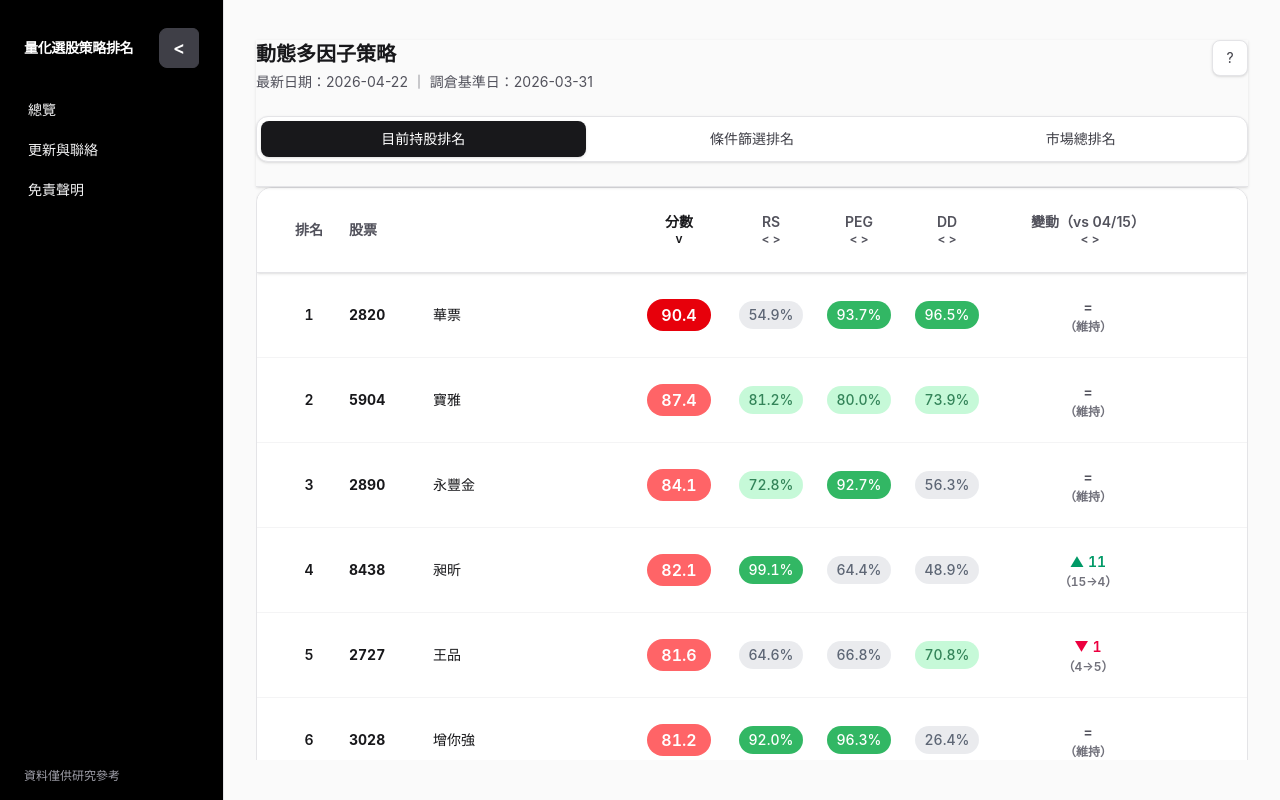
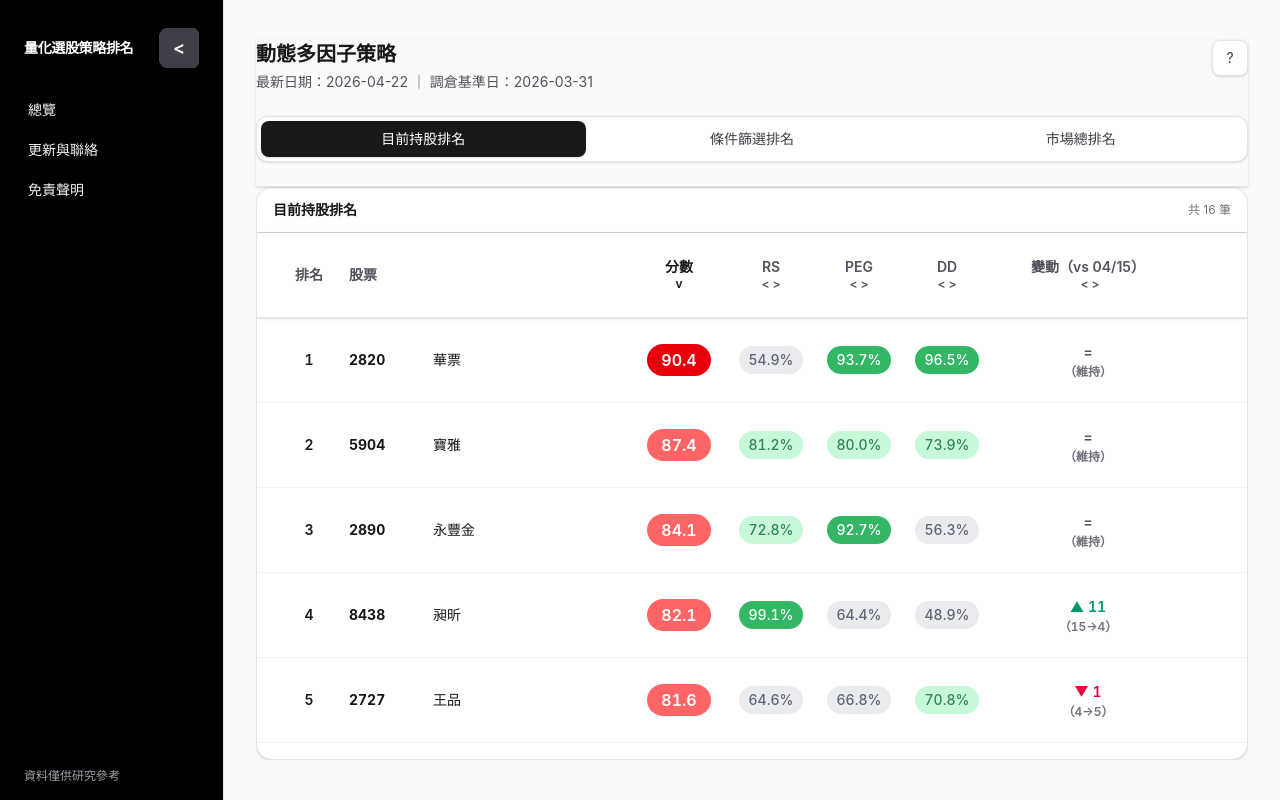
Before and after one commit to amu-0713/my-stock-rank, a React (Vite) app: page /strategy/1 in a window 1280 px wide. Built offline with nearby package versions, Linux system fonts and the light colour scheme.

Commit message:
修正表格欄位對齊問題 - 調整 grid 寬度

```diff
--- a/src/components/RankList.jsx
+++ b/src/components/RankList.jsx
@@ -229,12 +229,21 @@ export default function RankList({ title, rows, defaultSortKey, sortableFields,
   }
 
   return (
-    <div className="isolate rounded-2xl border border-zinc-200 bg-white shadow-sm overflow-hidden">
-      <div className="overflow-x-auto -webkit-overflow-scrolling-touch">
+    <div className="isolate flex h-full min-h-0 flex-col overflow-hidden rounded-2xl border border-zinc-200 bg-white shadow-sm">
 
-        {/* 標題列 */}
-        <div className="sticky top-0 z-50 bg-white border-b border-zinc-200 min-w-[780px] shadow-sm">
-          <div className="grid grid-cols-[72px_minmax(180px,280px)_92px_84px_84px_84px_190px] items-center gap-1 px-4 py-4 text-sm font-semibold text-zinc-600 bg-white">
+      {/* Tab 標題列 + 總筆數 */}
+      <div className="z-40 border-b border-zinc-200 bg-white">
+        <div className="flex w-full items-center justify-between gap-3 px-4 py-3 shadow-sm">
+          <div className="text-sm font-semibold text-zinc-900">{title}</div>
+          <div className="text-xs text-zinc-500">
+            共 {sortedRows.length} 筆
+          </div>
+        </div>
+      </div>
+
+      {/* 固定標題列（欄位名稱） */}
+      <div className="z-50 border-b border-zinc-200 bg-white shadow-sm">
+        <div className="grid w-full grid-cols-[72px_minmax(180px,280px)_92px_84px_84px_84px_190px] items-center gap-1 bg-white px-4 py-4 text-sm font-semibold text-zinc-600">
 
           <div className="flex min-h-[52px] items-center justify-center text-center">{TEXT.rank}</div>
 
@@ -289,7 +298,9 @@ export default function RankList({ title, rows, defaultSortKey, sortableFields,
         </div>
       </div>
 
-        {/* 內容列表 - 去除多餘方塊 */}
+      {/* 可滑動內容區 */}
+      <div className="min-h-0 flex-1 overflow-y-auto">
+        <div className="overflow-x-auto -webkit-overflow-scrolling-touch">
         <div className="min-w-[780px] divide-y divide-zinc-100">
           {sortedRows.map((row, index) => {
             const rankChange = formatRankChange(
@@ -361,5 +372,6 @@ export default function RankList({ title, rows, defaultSortKey, sortableFields,
         </div>
         </div>
       </div>
+    </div>
   )
 }
```
Lines whose indentation alone changed are shown as unchanged.
